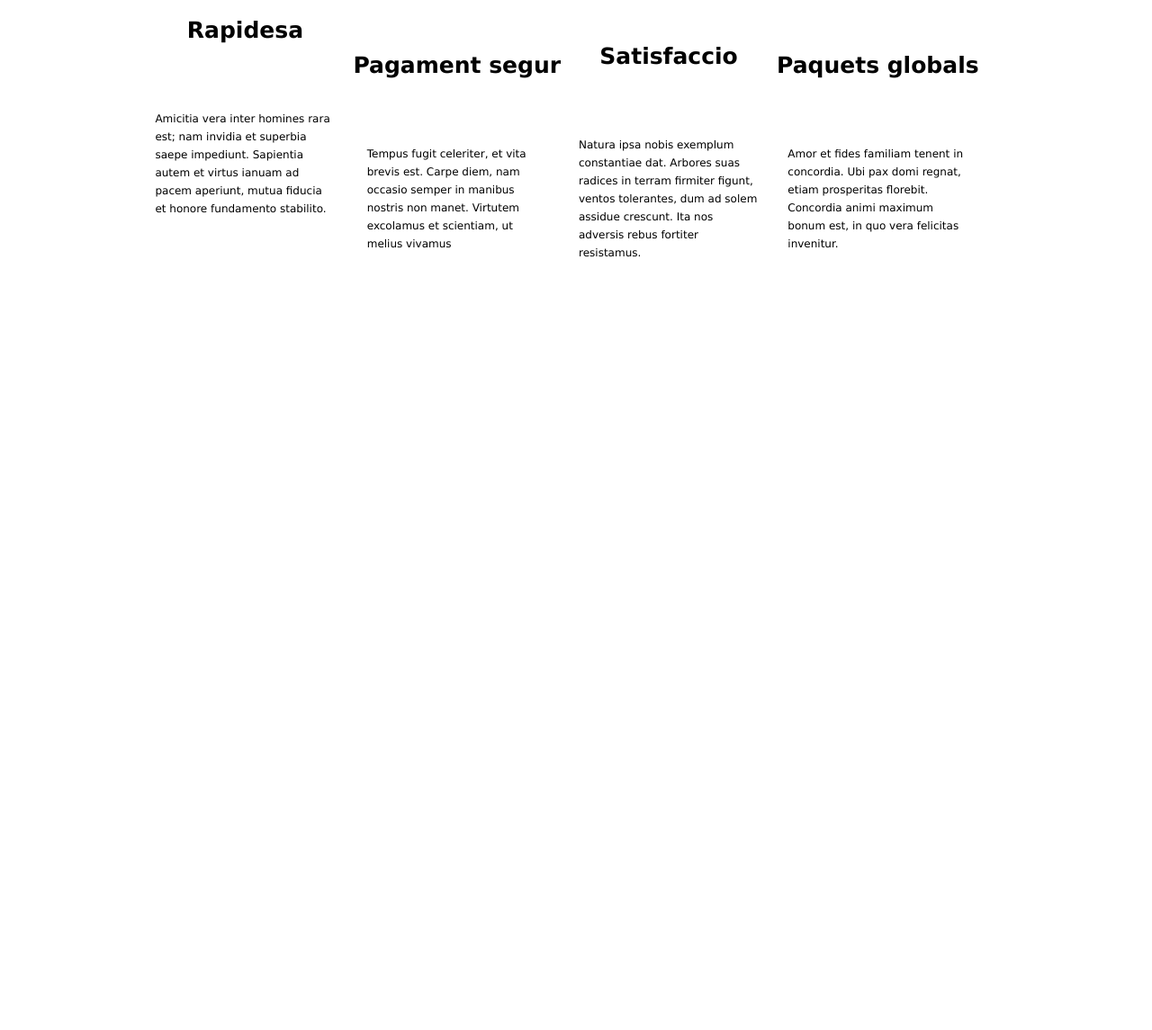
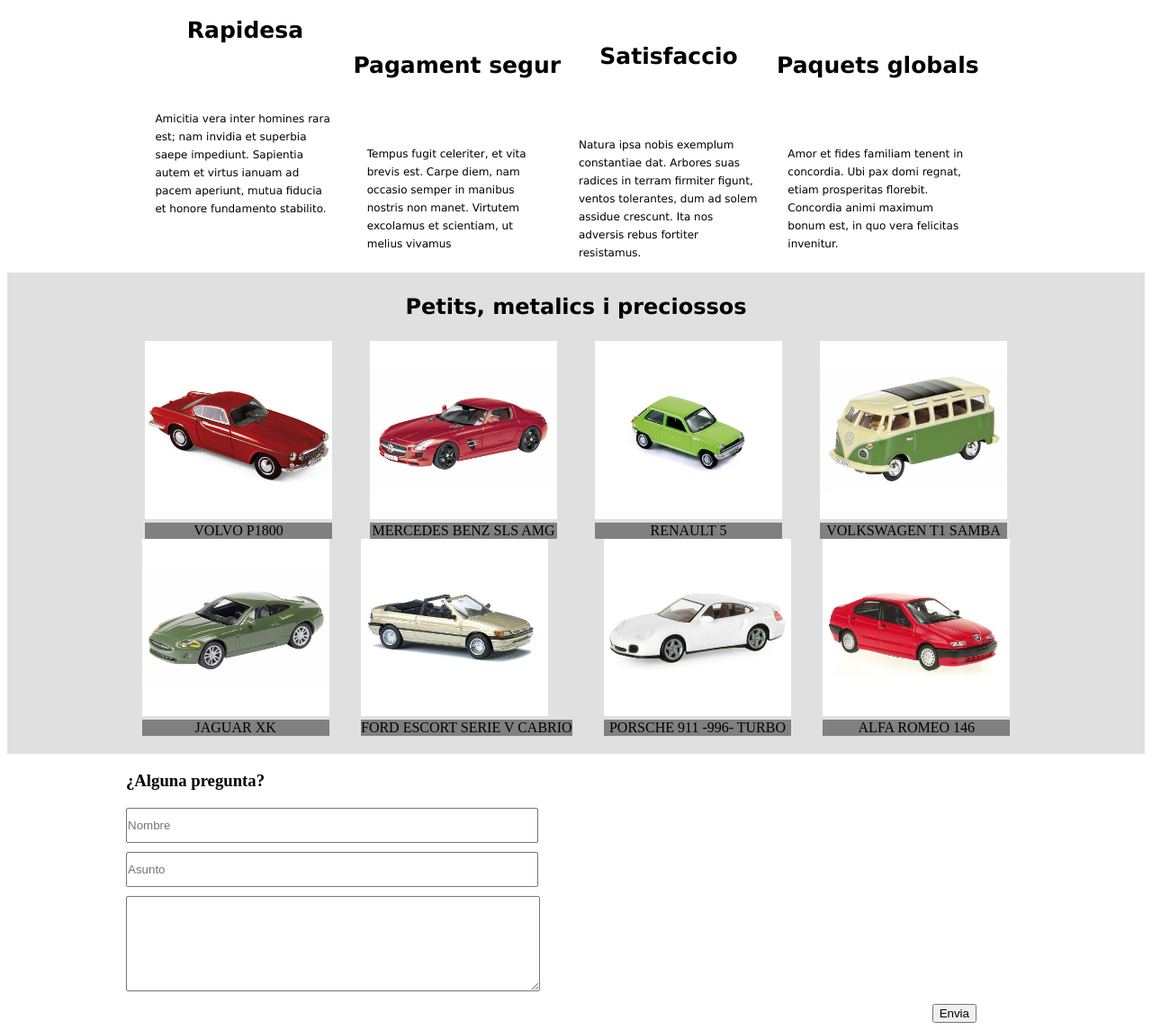
Before and after one commit to alexander7194/html5yCSS3, a plain HTML site: page remasterizado-cotxets/index.html in a window 1280 px wide. Shown: the part 1008-2153 px from the top of the page at 90% size. Before the commit the page ends 1319 px from the top, so only its background shows below. Drawn offline with Linux system fonts and the light colour scheme.

Commit message:
remasterizado coches
Falta acabar algunas cosas, falta completar la parte de abajo y ya estaria finalizado añadir transiciones

```diff
--- a/remasterizado-cotxets/index.html
+++ b/remasterizado-cotxets/index.html
@@ -106,6 +106,72 @@
                 </div>
             </div>
         </section>
+        <section id="contenido-cuarto">
+            <div class="wrapper">
+                        <h3>Petits, metalics i preciossos</h3>
+                    <div class="fila1-coches">
+                        <div>
+                            <img src="01.jpg" alt="cotxets1">
+                            <p>VOLVO P1800</p>
+                        </div>
+                        <div>
+                            <img src="02.jpg" alt="cotxets2">
+                            <p>MERCEDES BENZ SLS AMG</p>
+                        </div>
+                        <div>
+                            <img src="03.jpg" alt="cotxets3">
+                            <p>RENAULT 5</p>
+                        </div>
+                        <div>
+                            <img src="04.jpg" alt="cotxets4">
+                            <p>VOLKSWAGEN T1 SAMBA</p>
+                        </div>
+                    </div>
+                    <div class="fila2-coches">
+                        <div>
+                            <img src="05.jpg" alt="cotxets5">
+                            <p>JAGUAR XK</p>
+                        </div>
+                        <div>
+                            <img src="06.jpg" alt="cotxets6">
+                            <p>FORD ESCORT SERIE V CABRIO</p>
+                        </div>
+                        <div>
+                            <img src="07.jpg" alt="cotxets7">
+                            <p>PORSCHE 911 -996- TURBO</p>
+                        </div>
+                        <div>
+                            <img src="08.jpg" alt="cotxets8">
+                            <p>ALFA ROMEO 146</p>
+                        </div>
+                    </div>
+            </div>
+        </section>
+        <section id="contenido-quinto">
+            <div class="wrapper">
+                <div>
+                    <h3>¿Alguna pregunta?</h6>
+                </div>
+                <form action="/action.php" class="alguna-duda" method="post">
+                    <div class="nombre">
+                        <label for="nombre" class="opinion1"></label>
+                        <input type="text" id="nombre" name="nombre" placeholder="Nombre">
+                    </div>
+
+                    <div class="asunto">
+                        <label for="asunto" class="opinion2"></label>
+                        <input type="text" id="asunto" name="asunto" placeholder="Asunto">
+                    </div>
+                    <div class="opinion-persona">
+                        <label for="opinion" class="opinion3"></label>
+                        <textarea name="opinion" id="opinion" cols="30" rows="4"></textarea>
+                    </div>
+                </form>
+                <div class="button3">
+                    <input type="button" class="button-envia" value="Envia">
+                </div>
+            </div>
+        </section>
     </main>
 </body>
 <footer>
--- a/remasterizado-cotxets/main.css
+++ b/remasterizado-cotxets/main.css
@@ -193,6 +193,7 @@
 
 /* Final parte 4 */
 
+/* Principio parte 5 */
 #contenido-tercero{
     background-color: white;
 }
@@ -245,3 +246,105 @@
     width:25vh;
     line-height: 20px;
 }
+
+/* Final parte 5 */
+
+/* Principio parte 6 */
+
+#contenido-cuarto{
+    background-color: rgb(224, 224, 224);
+    padding-bottom: 20px;
+}
+
+#contenido-cuarto .wrapper{
+    padding: 0;
+    overflow: hidden;
+}
+
+#contenido-cuarto .wrapper h3{
+    text-align: center;
+    font-size: 3vh ;
+    font-family: Verdana, Geneva, Tahoma, sans-serif;
+}
+
+.fila1-coches p{
+    text-align: center;
+    background-color: grey;
+    margin: 0;
+}
+
+.fila2-coches p{
+    text-align: center;
+    background-color: grey;
+    margin: 0;
+}
+
+.fila1-coches{
+    display: flex;
+    justify-content: space-around;
+    width: 1000px;
+}
+
+.fila2-coches{
+    display: flex;
+    justify-content: space-around;
+    width: 1000px;
+}
+
+.fila1-coches img{
+    padding: 0;
+    width: 26vh;
+}
+
+.fila2-coches img{
+    padding: 0;
+    width: 26vh;
+}
+
+/* Final parte 6  */
+
+/* Principio parte 7 */
+
+#contenido-quinto{
+    background-color: white;
+}
+
+#contenido-quinto .wrapper{
+    padding: 0;
+    overflow: hidden;
+}
+div .h3{
+    font-size: 20px;
+    font-family: Verdana, Geneva, Tahoma, sans-serif;
+    color: black;
+    margin-bottom: 10px;
+}
+
+form.alguna-duda div{
+    width: 500px;
+    margin-bottom: 10px;
+}
+
+#nombre{
+    box-sizing: content-box;
+    padding: 10px 0px 10px 0px;
+    width: 454px;
+}
+
+#asunto{
+    box-sizing: content-box;
+    padding: 10px 0px 10px 0px;
+    width: 454px;
+}
+
+#opinion{
+    box-sizing: content-box;
+    height: 100px;
+    width: 454px;
+}
+
+.button3{
+    display: flex;
+    justify-content: end;
+    margin-right: 55px;
+}
```
